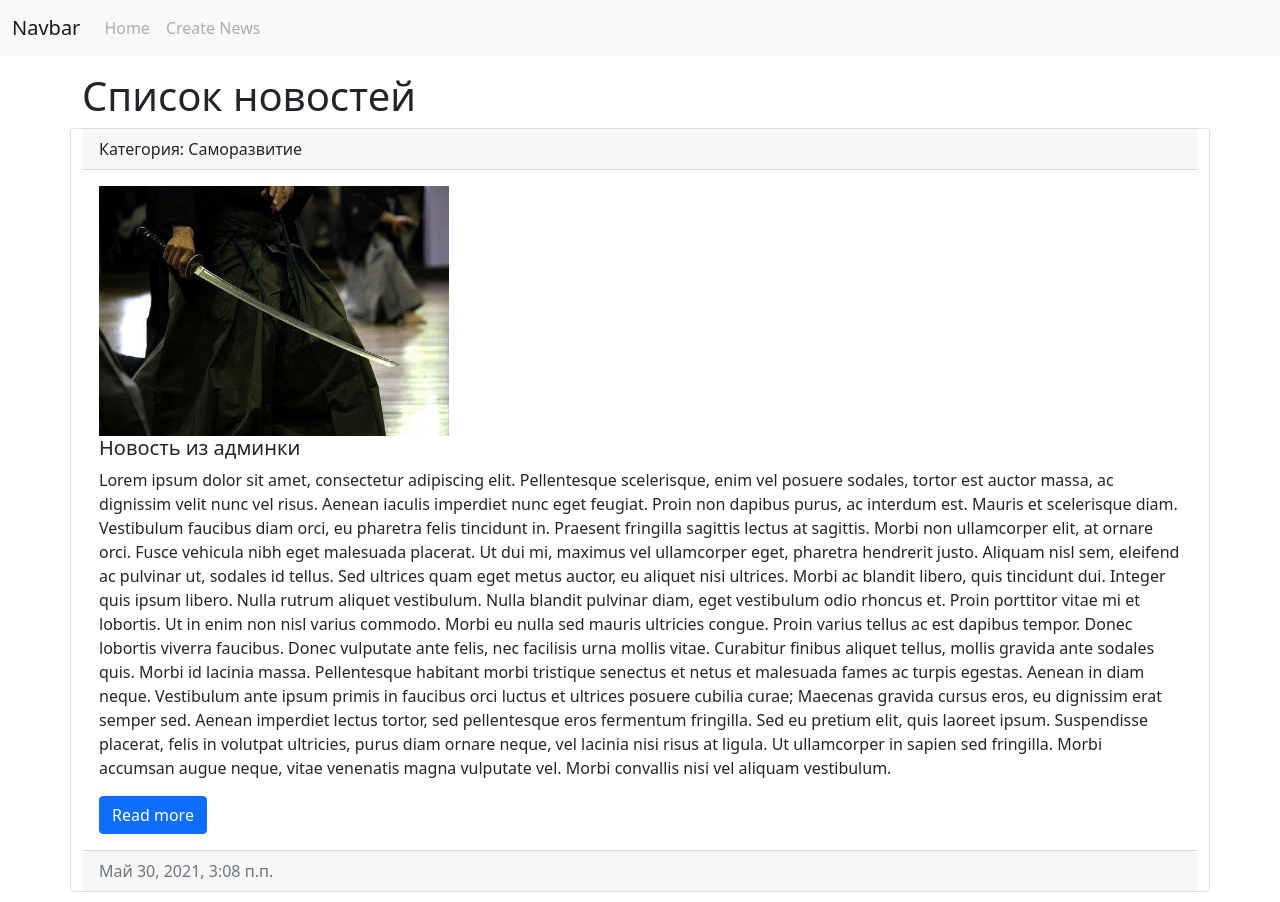
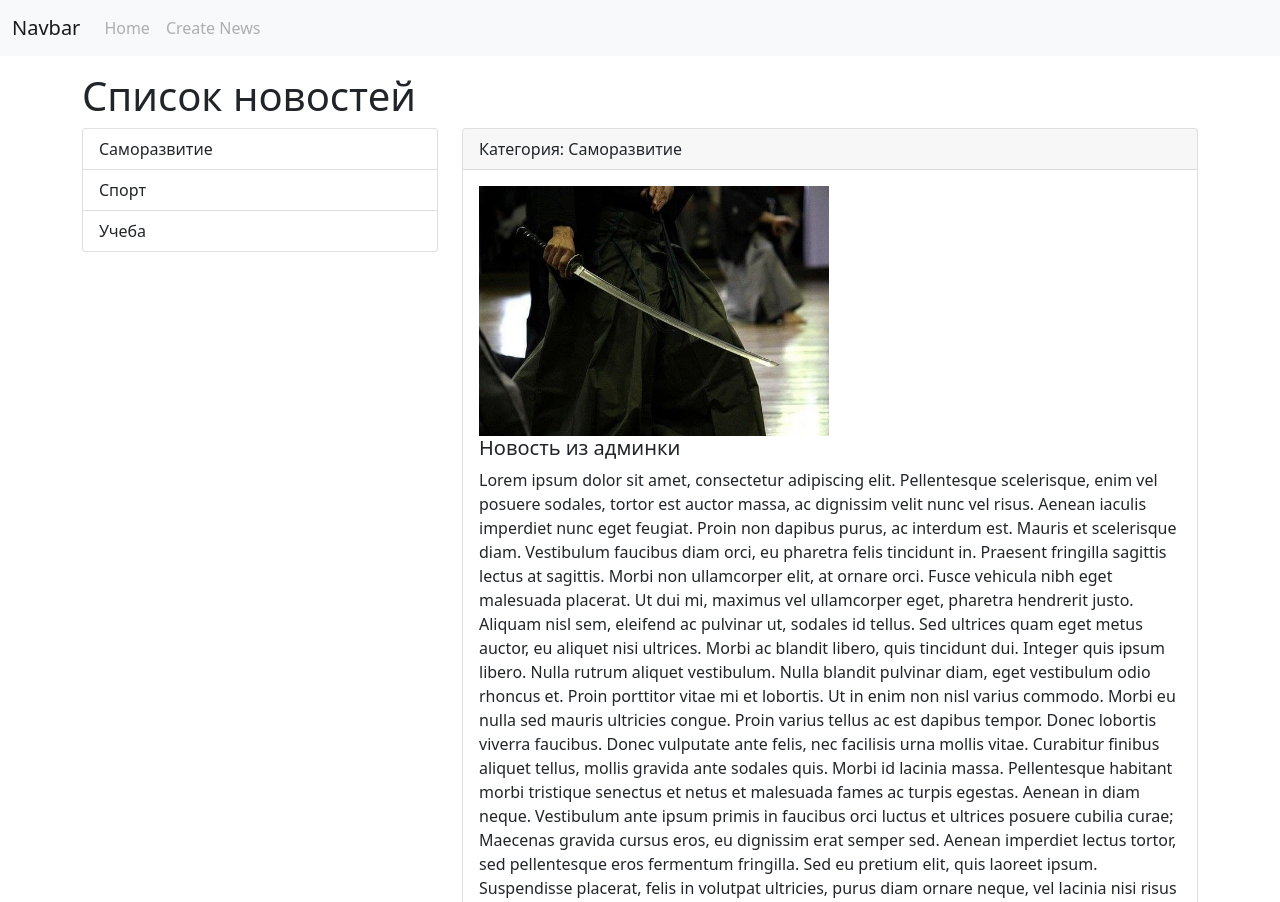
Before and after one commit to dzhambullatt/blog, a Django app: page / in a window 1280 px wide. Shown: the top 902 px of the page. Run offline with Django 3.2, Linux system fonts and the light colour scheme; data comes from the database, SQL or seed files in the repository; both versions use the stored data as it was after the commit.

Commit message:
added sidebar

```diff
--- a/news/templates/news/index.html
+++ b/news/templates/news/index.html
@@ -31,6 +31,14 @@
 <div class="container mt-3">
     <h1>{{ title }}</h1>
     <div class="row">
+        <div class="col-md-4">
+            <div class="list-group">
+                {% for i in categoris %}
+                <a href="#" class="list-group-item list-group-item-action">{{ i.title }}</a>
+                {% endfor %}
+            </div>
+        </div>
+        <div class="col-md-8">
             {% for i in news %}
             <div class="card mb-3">
                 <div class="card-header">
@@ -57,6 +65,7 @@
             {% endfor %}
         </div>
     </div>
+</div>
 
 <script src="https://cdn.jsdelivr.net/npm/bootstrap@5.0.1/dist/js/bootstrap.bundle.min.js"
         integrity="sha384-gtEjrD/SeCtmISkJkNUaaKMoLD0//ElJ19smozuHV6z3Iehds+3Ulb9Bn9Plx0x4"
--- a/news/views.py
+++ b/news/views.py
@@ -1,13 +1,15 @@
 from django.shortcuts import render
 from django.http import HttpResponse
 
-from .models import News
+from .models import *
 
 
 def index(request):
     news = News.objects.all()
+    categoris = Category.objects.all()
     context = {
         'news': news,
-        'title': 'Список новостей'
+        'title': 'Список новостей',
+        'categoris': categoris,
     }
     return render(request, 'news/index.html', context)
```
Also changed, not shown: db.sqlite3. Lines whose indentation alone changed are shown as unchanged.
